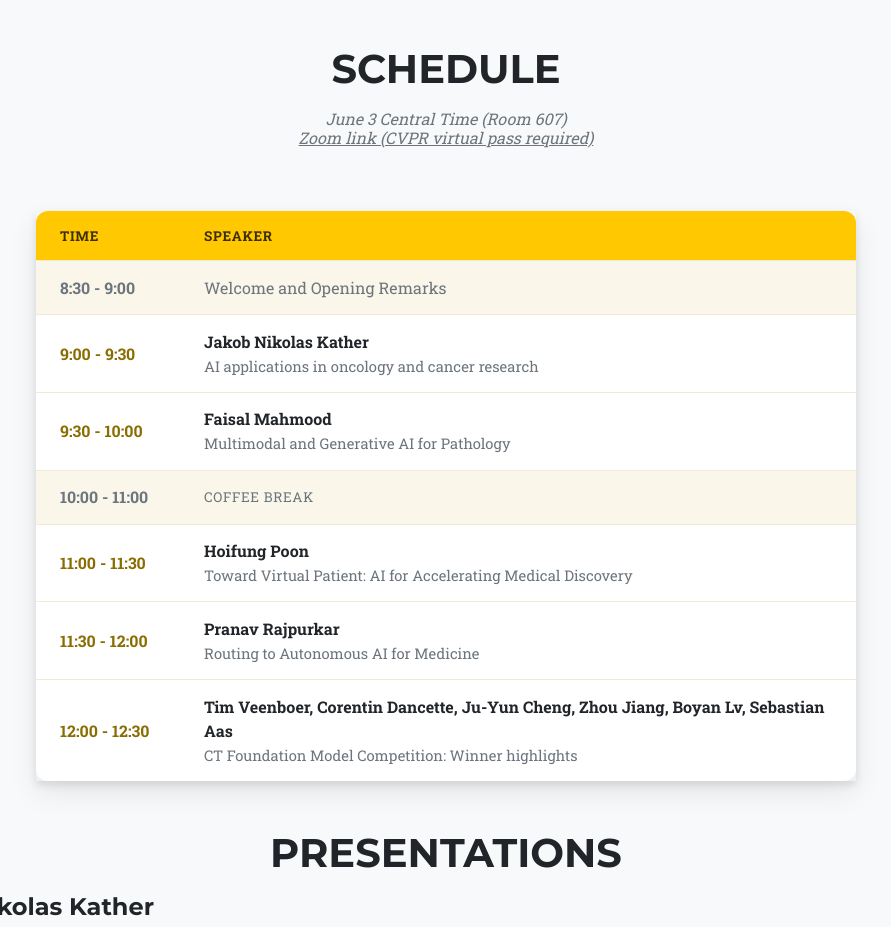
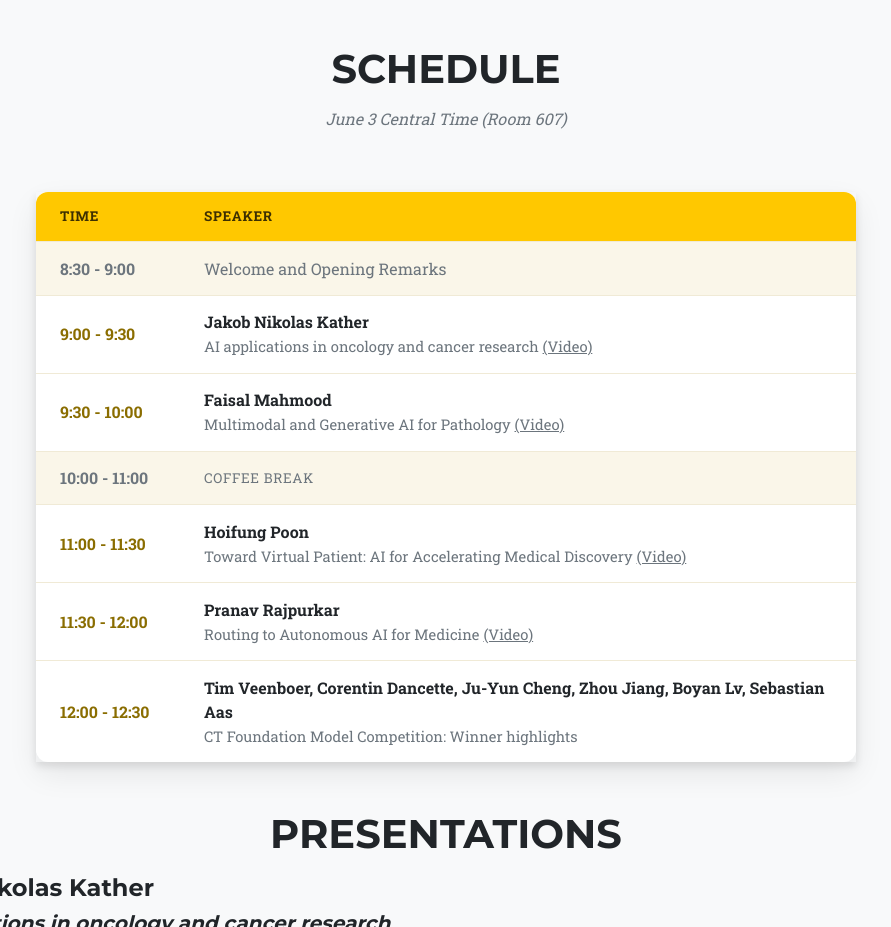
Before and after one commit to fmv-cvpr26workshop/fmv-cvpr26workshop.github.io, a plain HTML site: page index.html in a window 1280 px wide. Shown: the part 1280-2207 px from the top of the page, without its empty margins (194-1085 px from the left). Drawn offline with nearby package versions, Linux system fonts and the light colour scheme; some icons are missing.

Commit message:
feat(schedule): add YouTube video links and remove Zoom link
- Add video links for talks by Kather, Mahmood, Li, and Rajpurkar
- Remove virtual Zoom link from schedule subheading

```diff
--- a/index.html
+++ b/index.html
@@ -315,13 +315,6 @@
           <h2 class="section-heading text-uppercase">Schedule</h2>
           <h3 class="section-subheading text-muted">
             June 3 Central Time (Room 607)
-            <br />
-            <a
-              class="section-subheading text-muted"
-              href="https://cvpr.thecvf.com/virtual/2026/workshop/35984"
-              target="_blank"
-              >Zoom link (CVPR virtual pass required)</a
-            >
           </h3>
           <div class="table-container">
             <table class="schedule-table">
@@ -343,6 +336,12 @@
                     <span class="talk-title"
                       >AI applications in oncology and cancer research</span
                     >
+                    <a
+                      class="talk-title"
+                      href="https://www.youtube.com/watch?v=UOS4Palyj1Y"
+                      target="_blank"
+                      >(Video)</a
+                    >
                   </td>
                 </tr>
                 <tr>
@@ -351,6 +350,12 @@
                     <span class="speaker-name">Faisal Mahmood</span><br />
                     <span class="talk-title"
                       >Multimodal and Generative AI for Pathology</span
+                    >
+                    <a
+                      class="talk-title"
+                      href="https://www.youtube.com/watch?v=iY3JjZpZmdQ"
+                      target="_blank"
+                      >(Video)</a
                     >
                   </td>
                 </tr>
@@ -366,6 +371,12 @@
                       >Toward Virtual Patient: AI for Accelerating Medical
                       Discovery</span
                     >
+                    <a
+                      class="talk-title"
+                      href="https://www.youtube.com/watch?v=kYJ6QlIh5co"
+                      target="_blank"
+                      >(Video)</a
+                    >
                   </td>
                 </tr>
                 <tr>
@@ -374,6 +385,12 @@
                     <span class="speaker-name">Pranav Rajpurkar</span><br />
                     <span class="talk-title"
                       >Routing to Autonomous AI for Medicine</span
+                    >
+                    <a
+                      class="talk-title"
+                      href="https://www.youtube.com/watch?v=LoZlhKiCTjk"
+                      target="_blank"
+                      >(Video)</a
                     >
                   </td>
                 </tr>
```
